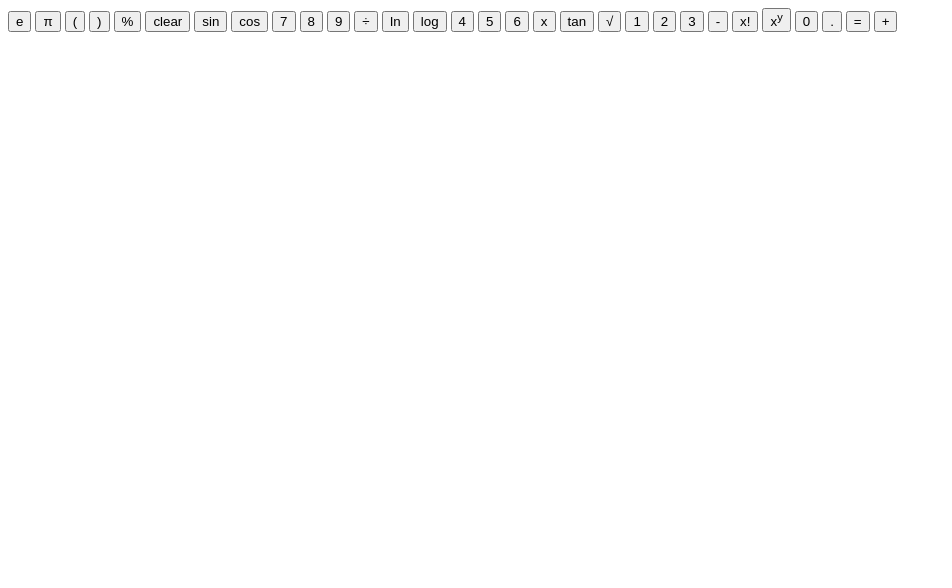
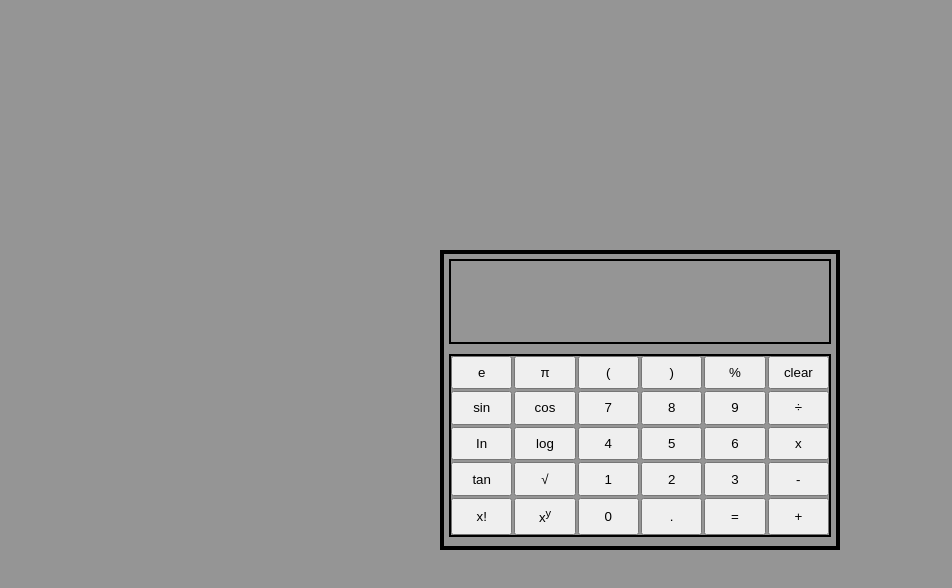
Before and after one commit to Thomas-ctrl-z/Thomas-calculator, a plain HTML site: page calculator.html in a window 1280 px wide. Shown: the whole page, without its empty margins (0-952 px from the left). Drawn offline with Linux system fonts and the light colour scheme.

Commit message:
Input/Output screen for calculator

```diff
--- a/calculator.html
+++ b/calculator.html
@@ -4,10 +4,13 @@
     <meta charset="UTF-8">
     <meta name="viewport" content="width=device-width, initial-scale=1.0">
     <title>Document</title>
+    <link rel="stylesheet" href="stylesheet.css">
 </head>
 <body>
     <div class="container">
-        <div class="Output"></div>
+        <div class="output">
+            <p></p>
+        </div>
         <div class="buttons-container">
             <button>e</button>
             <button>π</button>
--- a/stylesheet.css
+++ b/stylesheet.css
@@ -0,0 +1,39 @@
+* {
+    margin: 0;
+    padding: 0;
+    box-sizing: border-box;
+}
+
+body {
+    display: flex;
+    justify-content: center;
+    align-items: center;
+    height: 100vh;
+    text-align: center;
+    background-color: #959595;
+}
+
+.container {
+    border: 4px solid black;
+    width: 400px;
+    height: 300px;
+    padding: 5px;
+}
+
+.output {
+    border: 2px solid black;
+    height: 30%;
+    margin-bottom: 10px;
+}
+
+.buttons-container {
+    border: 2px solid black;
+    margin: 0px;
+    width: 100%;
+    height: 65%;
+
+    display: grid;
+    grid-template-columns:repeat(6,1fr);
+    grid-template-rows: repeat(5, auto);
+    gap: 2px;
+}
```
